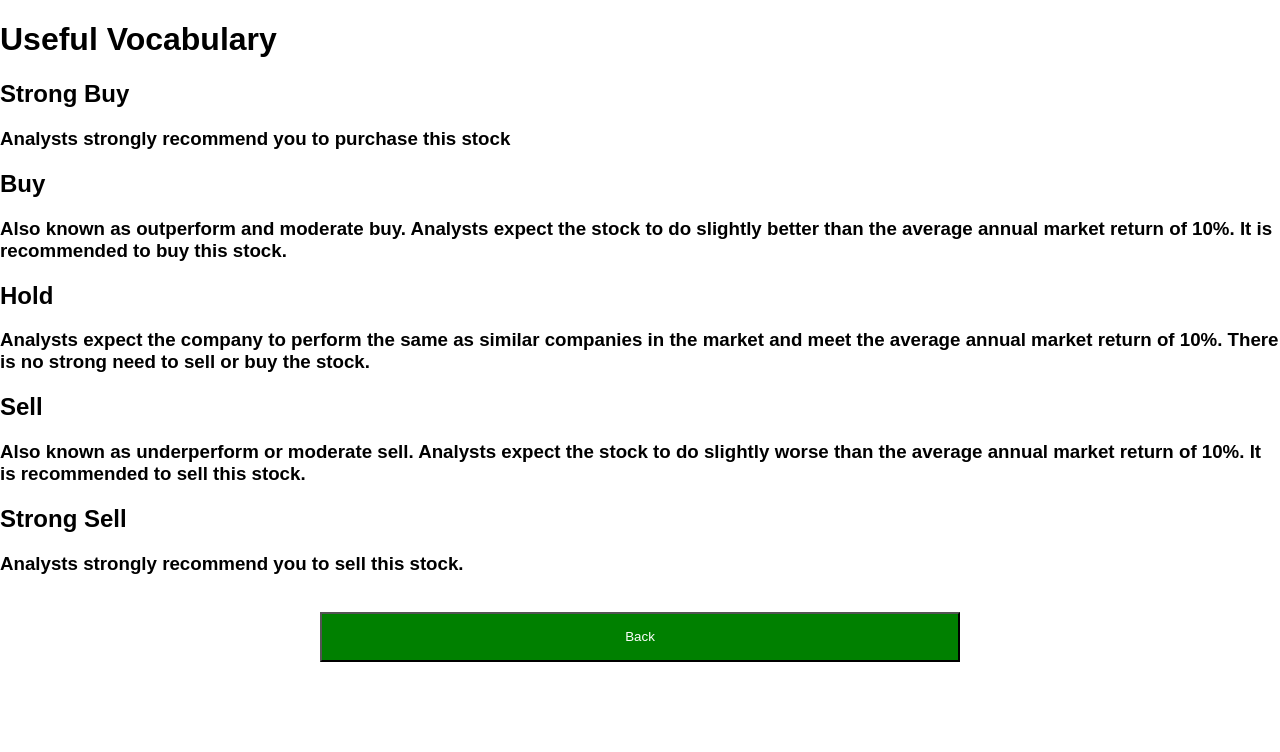
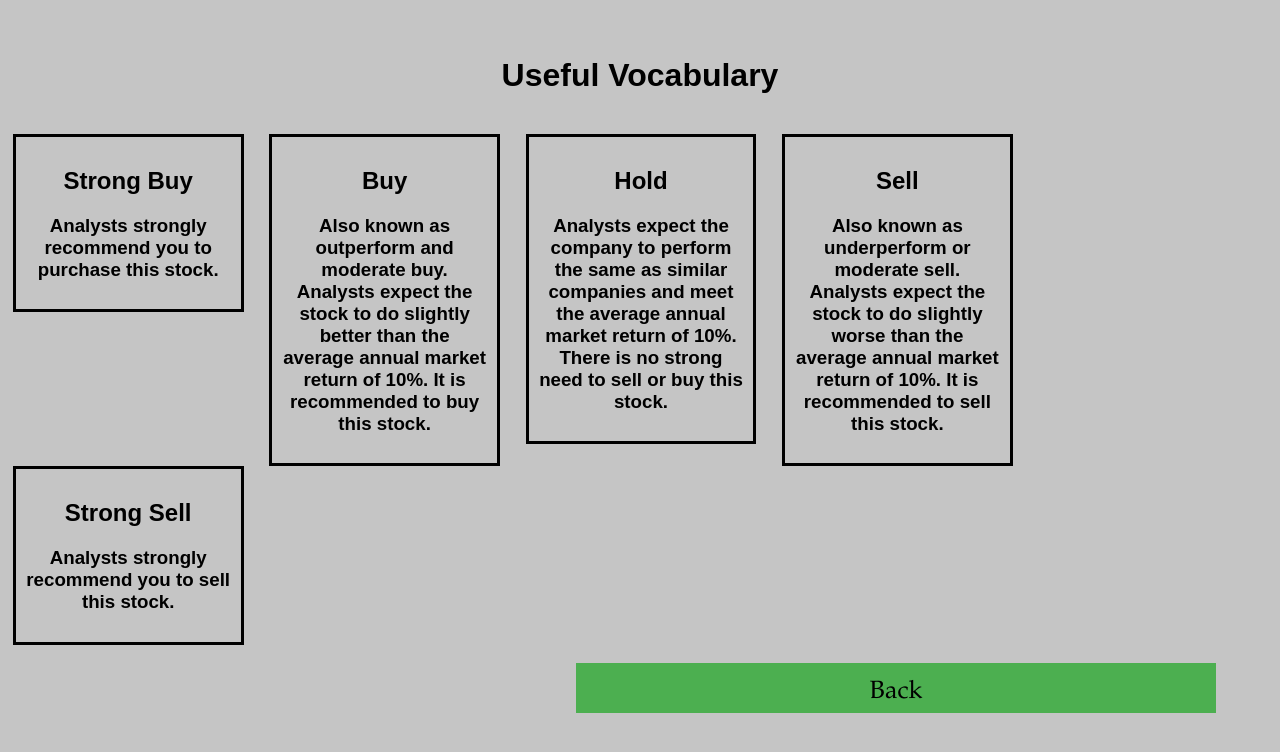
Before and after one commit to anniegao2007/market-status, a React (Create React App) app: page / in a window 1280 px wide. Both pictures are taken after a click on the button "Tutorial". Shown: the top 752 px of the page. Built offline with nearby package versions, Linux system fonts and the light colour scheme.

Commit message:
edited tutorial

```diff
--- a/src/Tutorial.js
+++ b/src/Tutorial.js
@@ -1,31 +1,45 @@
 import React from 'react';
-import './App.css';
+import './tutorial.css';
 
 export class Tutorial extends React.Component {
   render() {
     return (
       <div className="Tutorial">
-        <h1>Useful Vocabulary</h1>
+        <br />
+        <br />
+        <div class="intro2heading">
+            <h1>Useful Vocabulary</h1>
+        </div>
+        <br />
+        <div class="row">
+            <div class="vocab">
+                <h2>Strong Buy</h2>
+                    <h3>Analysts strongly recommend you to purchase this stock.</h3>
+            </div>
 
-				<h2>Strong Buy</h2>
-				<h3>Analysts strongly recommend you to purchase this stock</h3>
+            <div class="vocab">
+                <h2>Buy</h2>
+                    <h3>Also known as outperform and moderate buy. Analysts expect the stock to do slightly better than the average annual market return of 10%. It is recommended to buy this stock.</h3>
+            </div>
 
-				<h2>Buy</h2>
-				<h3>Also known as outperform and moderate buy. Analysts expect the stock to do slightly better than the average annual market return of 10%.
-				It is recommended to buy this stock.</h3>
+            <div class="vocab">
+	           <h2>Hold</h2>
+		          <h3>Analysts expect the company to perform the same as similar companies and meet the average annual market return of 10%. There is no strong need to sell or buy this stock.</h3>
+            </div>
 
-				<h2>Hold</h2>
-				<h3>Analysts expect the company to perform the same as similar companies in the market and meet the average annual market return of 10%.
-				There is no strong need to sell or buy the stock.</h3>
+            <div class="vocab">
+	           <h2>Sell</h2>
+		          <h3>Also known as underperform or moderate sell. Analysts expect the stock to do slightly worse than the average annual market return of 10%. It is recommended to sell this stock.</h3>
+            </div>
 
-				<h2>Sell</h2>
-				<h3>Also known as underperform or moderate sell. Analysts expect the stock to do slightly worse than the average annual market return of 10%.
-				It is recommended to sell this stock.</h3>
+            <div class="vocab">
+	           <h2>Strong Sell</h2>
+		          <h3>Analysts strongly recommend you to sell this stock.</h3>
+            </div>
+        </div>
 
-				<h2>Strong Sell</h2>
-				<h3>Analysts strongly recommend you to sell this stock.</h3>
 
-			</div>
+</div>
     );
   }
 }
--- /dev/null
+++ b/src/tutorial.css
@@ -0,0 +1,48 @@
+/* Create two equal columns that floats next to each other */
+.stockcolumn {
+    float: left;
+    width: 45%;
+    padding: 10px;
+    margin-left: 1.5%;
+    margin-right: 1.5%;
+    font-family: "Garamond";
+}
+
+.vocab {
+    float: left;
+    text-align: center;
+    width: 16%;
+    padding: 10px;
+    margin-left: 1%;
+    margin-right: 1%;
+    border-style: solid;
+}
+
+/* Clear floats after the columns */
+.row:after {
+    margin-left: auto;
+    margin-right: auto;
+    content: "";
+    display: table;
+    clear: both;
+}
+
+.button {
+    background-color: #4CAF50;
+    border: none;
+    color: black;
+    font-family: Garamond;
+    padding: 15px 32px;
+    text-decoration: none;
+    display: inline-block;
+    font-size: 25px;
+    text-align: center;
+    font-family: "Garamond";
+    margin-left: 40%;
+}
+
+body {background-color: #c5c5c5;}
+
+.intro2heading{
+    text-align: center;
+}
```
